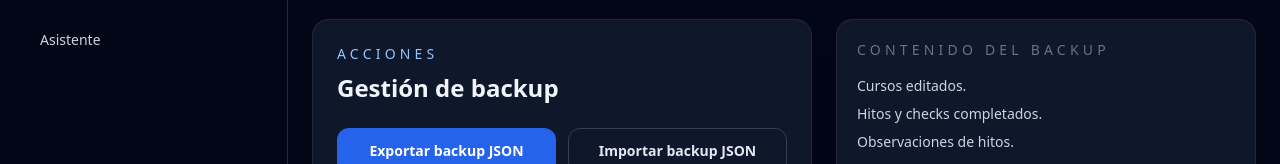
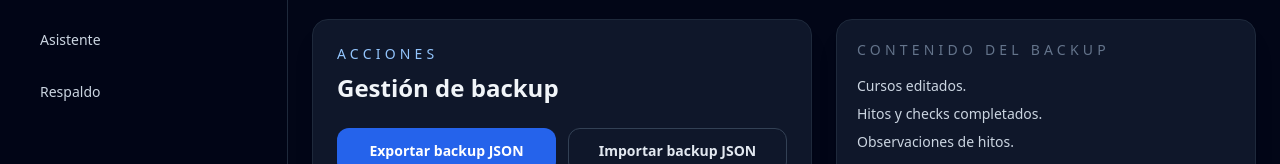
Before and after one commit to mgomlo4-bot/diena-control-360, a Next.js app: page /respaldo in a window 1280 px wide. Shown: the part 434-598 px from the top of the page. Built offline with nearby package versions, Linux system fonts and the light colour scheme.

Commit message:
Añadir respaldo al menú principal

```diff
--- a/app/layout.tsx
+++ b/app/layout.tsx
@@ -15,6 +15,7 @@ const navItems = [
   { href: '/tareas', label: 'Tareas' },
   { href: '/documentos', label: 'Documentos' },
   { href: '/asistente', label: 'Asistente' },
+  { href: '/respaldo', label: 'Respaldo' },
 ];
 
 export default function RootLayout({ children }: { children: React.ReactNode }) {
@@ -30,11 +31,7 @@ export default function RootLayout({ children }: { children: React.ReactNode })
             </div>
             <nav className="space-y-2">
               {navItems.map((item) => (
-                <Link
-                  key={item.href}
-                  href={item.href}
-                  className="block rounded-xl px-4 py-3 text-sm font-medium text-slate-300 transition hover:bg-slate-800 hover:text-white"
-                >
+                <Link key={item.href} href={item.href} className="block rounded-xl px-4 py-3 text-sm font-medium text-slate-300 transition hover:bg-slate-800 hover:text-white">
                   {item.label}
                 </Link>
               ))}
@@ -48,9 +45,7 @@ export default function RootLayout({ children }: { children: React.ReactNode })
                   <p className="text-xs uppercase tracking-[0.25em] text-slate-500">Aplicación interna</p>
                   <h2 className="text-lg font-semibold">Control integral de cursos</h2>
                 </div>
-                <div className="rounded-full border border-slate-700 px-4 py-2 text-sm text-slate-300">
-                  Modo prototipo funcional
-                </div>
+                <div className="rounded-full border border-slate-700 px-4 py-2 text-sm text-slate-300">Modo prototipo funcional</div>
               </div>
             </header>
             <div className="p-6">{children}</div>
```
